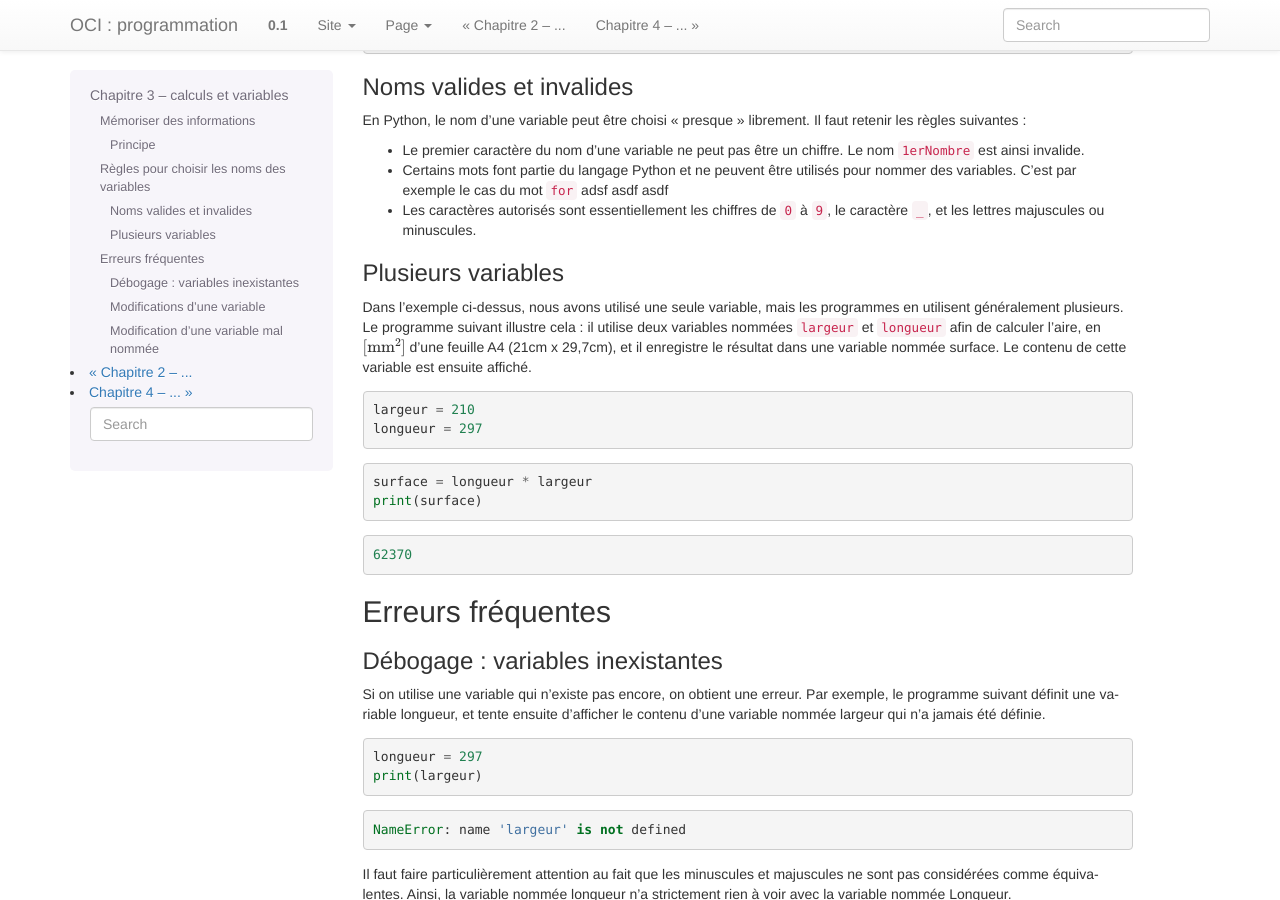
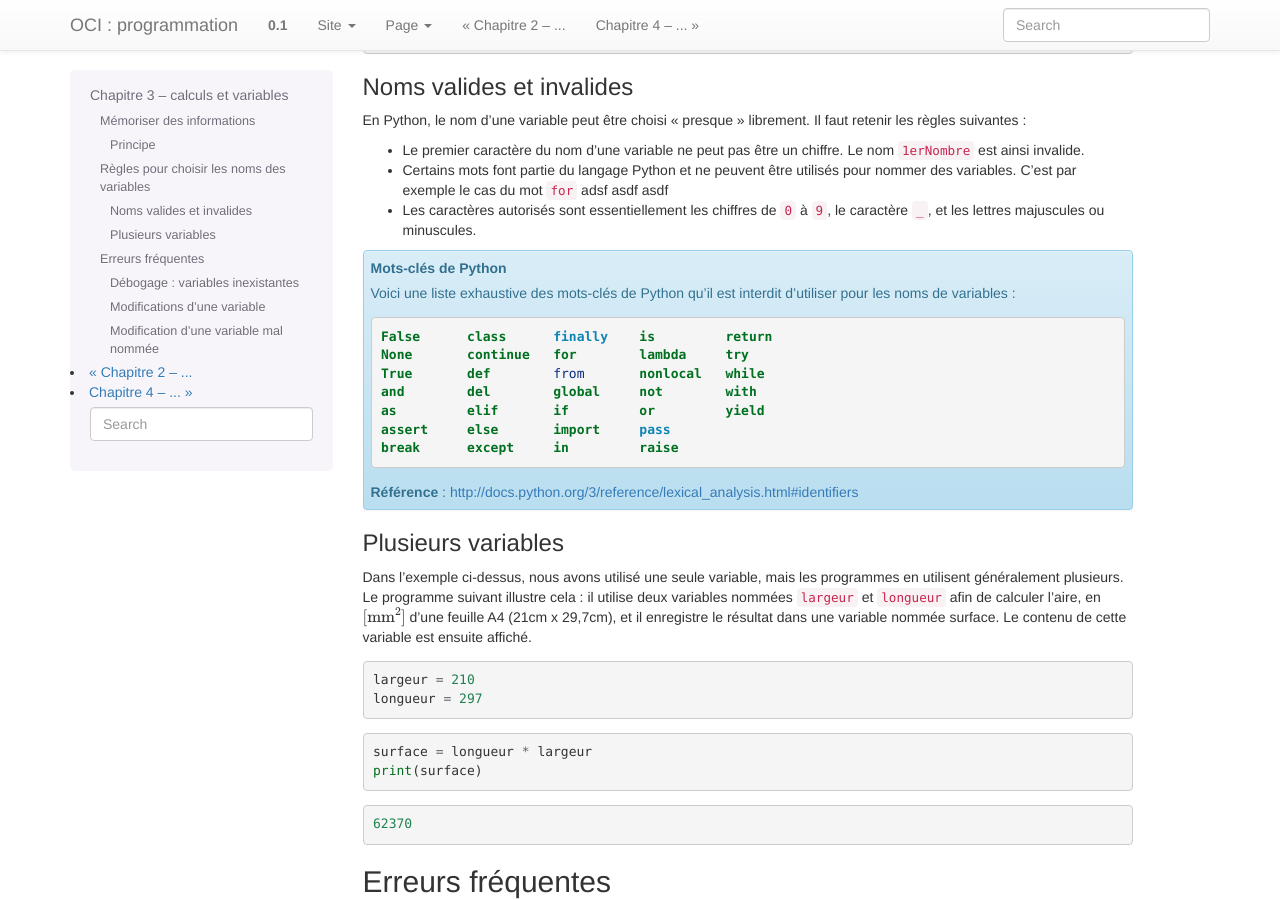
Before and after one commit to donnerc/oci-programming, a Sphinx documentation site: the page built from source/theorie/niveau-01/france-ioi-niveau-01-chap-03-theorie.rst, in a window 1280 px wide and 900 px high, scrolled down 1513 px. Built offline with Sphinx 7.4.7, drawn with Linux system fonts in a browser that asks for light colours.

```diff
--- a/source/theorie/niveau-01/france-ioi-niveau-01-chap-03-theorie.rst
+++ b/source/theorie/niveau-01/france-ioi-niveau-01-chap-03-theorie.rst
@@ -93,6 +93,23 @@ En Python, le nom d'une variable peut être choisi "presque" librement. Il faut
 
 *   Les caractères autorisés sont essentiellement les chiffres de ``0`` à ``9``, le caractère ``_``,
     et les lettres majuscules ou minuscules.
+
+..  admonition:: Mots-clés de Python
+
+    Voici une liste exhaustive des mots-clés de Python qu'il est interdit d'utiliser pour les noms de variables :
+
+    ::
+
+        False      class      finally    is         return
+        None       continue   for        lambda     try
+        True       def        from       nonlocal   while
+        and        del        global     not        with
+        as         elif       if         or         yield
+        assert     else       import     pass
+        break      except     in         raise
+
+    **Référence** : http://docs.python.org/3/reference/lexical_analysis.html#identifiers
+
 
 Plusieurs variables
 -------------------
```
Also changed, not shown: source/devoirs/devoir-03.rst (added, +89 -0 lines), 2 other files.
